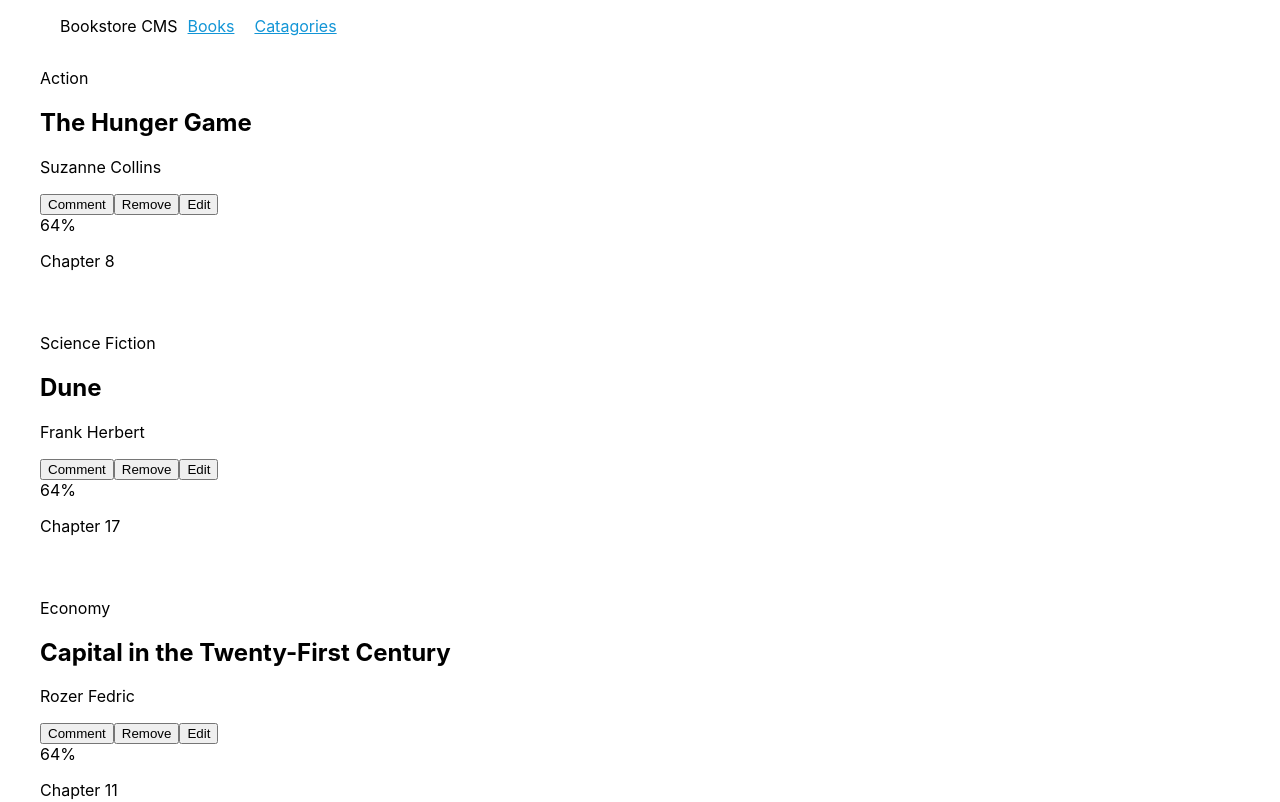
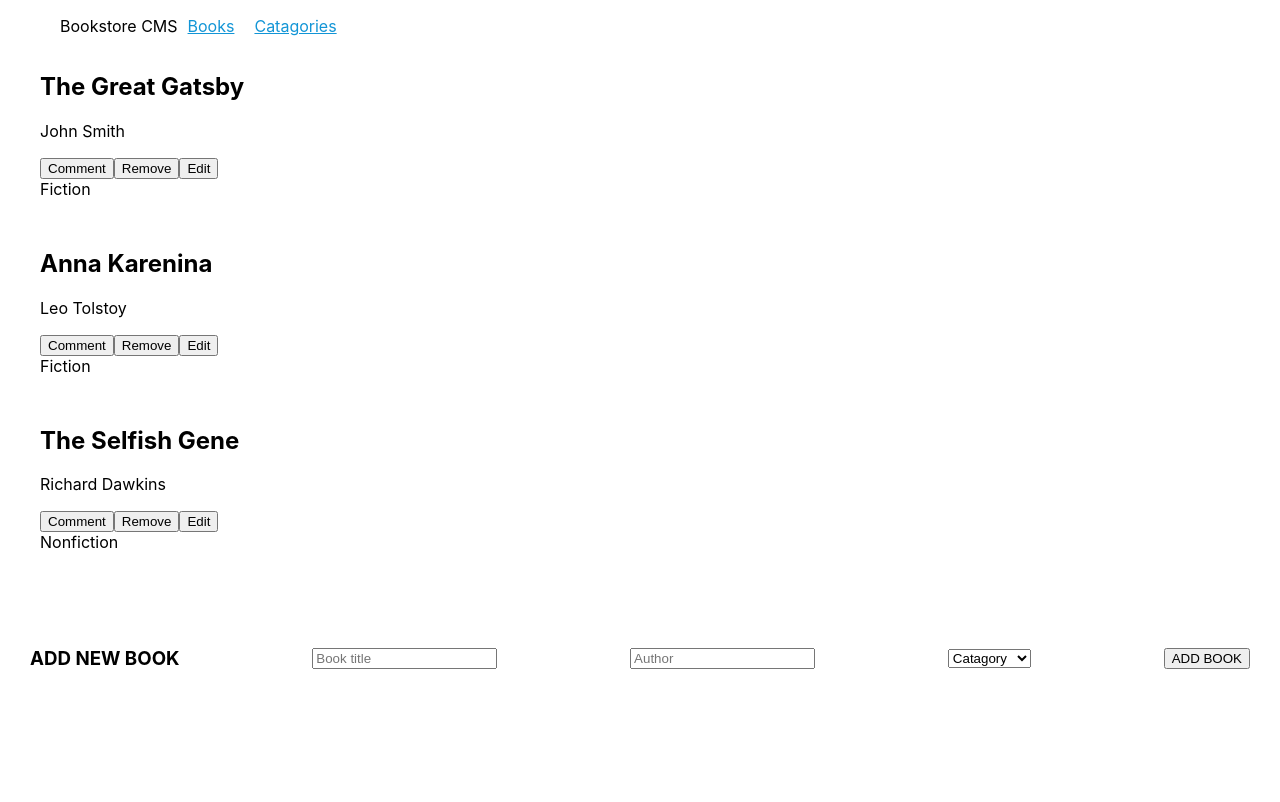
Before and after one commit to ibugithub/Book-Store, a React (Create React App) app: page / in a window 1280 px wide. Shown: the top 802 px of the page. Built offline with nearby package versions, Linux system fonts and the light colour scheme.

Commit message:
Add book adding and removing functionality

```diff
--- a/src/components/AddBook.js
+++ b/src/components/AddBook.js
@@ -1,14 +1,13 @@
 /* eslint-disable no-unused-vars */
 import { React, useState } from 'react';
 import { useDispatch } from 'react-redux';
-import PropTypes from 'prop-types';
 import { v4 as uid } from 'uuid';
 import styles from '../css/addBook.module.css';
 import { addBook } from '../redux/books/BookListSlice';
 
-const AddBook = ({ setBookList }) => {
+const AddBook = () => {
   const [bookTitle, setBookTitle] = useState('');
-  const [author, setAuthor] = useState('');
+  const [Author, setAuthor] = useState('');
   const [selectedCatagory, setSelectedCatagory] = useState('');
   const dispatch = useDispatch();
 
@@ -24,23 +23,20 @@ const AddBook = ({ setBookList }) => {
 
   const handleSubmit = (event) => {
     event.preventDefault();
-    dispatch(addBook({ title: bookTitle, catagory: selectedCatagory }));
     const newBook = {
-      Id: uid(),
-      Type: selectedCatagory,
-      Name: bookTitle,
-      Author: author,
-      Chapter: 'Chapter 1',
-      Progress: '0%',
+      itemId: uid(),
+      category: selectedCatagory,
+      title: bookTitle,
+      author: Author,
     };
-    setBookList((prevBooks) => [...prevBooks, newBook]);
+    dispatch(addBook(newBook));
   };
 
   return (
     <form className={styles['addBook-container']} onSubmit={handleSubmit}>
       <h3>ADD NEW BOOK</h3>
       <input type="text" placeholder="Book title" value={bookTitle} onChange={handleTitleChange} />
-      <input type="text" placeholder="Author" value={author} onChange={handleAuthorChange} />
+      <input type="text" placeholder="Author" value={Author} onChange={handleAuthorChange} />
       <select id="category" value={selectedCatagory} onChange={handleCatagoryChange}>
         <option value="" disabled>Catagory</option>
         <option value="Action">Action</option>
@@ -53,7 +49,4 @@ const AddBook = ({ setBookList }) => {
   );
 };
 
-AddBook.propTypes = {
-  setBookList: PropTypes.func.isRequired,
-};
 export default AddBook;
--- a/src/components/Book.js
+++ b/src/components/Book.js
@@ -4,28 +4,22 @@ import CommentRemoveEdit from './Comment_Remove_Edit';
 
 const Book = ({
   id,
-  type,
   name,
   author,
-  progress,
-  chapter,
+  category,
 }) => (
   <>
-    <p>{type}</p>
     <h2>{name}</h2>
     <p>{author}</p>
     <CommentRemoveEdit id={id} />
-    <div>{progress}</div>
-    <p>{chapter}</p>
+    <div>{category}</div>
   </>
 );
 
 Book.propTypes = {
   id: PropTypes.string.isRequired,
   name: PropTypes.string.isRequired,
-  type: PropTypes.string.isRequired,
+  category: PropTypes.string.isRequired,
   author: PropTypes.string.isRequired,
-  progress: PropTypes.string.isRequired,
-  chapter: PropTypes.string.isRequired,
 };
 export default Book;
--- a/src/components/BookList.js
+++ b/src/components/BookList.js
@@ -1,59 +1,28 @@
 /* eslint-disable no-unused-vars */
-import { useState, React } from 'react';
-import { v4 as uid } from 'uuid';
+import { React } from 'react';
+import { useSelector } from 'react-redux';
 import styles from '../css/bookList.module.css';
 import Book from './Book';
 import AddBook from './AddBook';
 
 const BookList = () => {
-  const [bookList, setBookList] = useState(
-    [
-      {
-        Id: uid(),
-        Type: 'Action',
-        Name: 'The Hunger Game',
-        Author: 'Suzanne Collins',
-        Chapter: 'Chapter 8',
-        Progress: '64%',
-      },
-
-      {
-        Id: uid(),
-        Type: 'Science Fiction',
-        Name: 'Dune',
-        Author: 'Frank Herbert',
-        Chapter: 'Chapter 17',
-        Progress: '64%',
-      },
-
-      {
-        Id: uid(),
-        Type: 'Economy',
-        Name: 'Capital in the Twenty-First Century',
-        Author: 'Rozer Fedric',
-        Chapter: 'Chapter 11',
-        Progress: '64%',
-      },
-
-    ],
-  );
+  const bookList = useSelector((state) => state.books.books);
   return (
     <>
       <ul className={styles.bookContainer}>
         {bookList.map((book) => (
-          <li key={book.Id}>
+          <li key={book.itemId}>
             <Book
-              id={book.Id}
-              name={book.Name}
-              type={book.Type}
-              author={book.Author}
-              chapter={book.Chapter}
-              progress={book.Progress}
+              id={book.itemId}
+              name={book.title}
+              author={book.author}
+              category={book.category}
+
             />
           </li>
         ))}
       </ul>
-      <AddBook setBookList={setBookList} />
+      <AddBook />
     </>
 
   );
--- a/src/redux/books/BookListSlice.js
+++ b/src/redux/books/BookListSlice.js
@@ -1,7 +1,26 @@
 import { createSlice } from '@reduxjs/toolkit';
 
 const initialState = {
-  book: [],
+  books: [
+    {
+      itemId: 'item1',
+      title: 'The Great Gatsby',
+      author: 'John Smith',
+      category: 'Fiction',
+    },
+    {
+      itemId: 'item2',
+      title: 'Anna Karenina',
+      author: 'Leo Tolstoy',
+      category: 'Fiction',
+    },
+    {
+      itemId: 'item3',
+      title: 'The Selfish Gene',
+      author: 'Richard Dawkins',
+      category: 'Nonfiction',
+    },
+  ],
 };
 
 export const bookSlice = createSlice({
@@ -9,15 +28,15 @@ export const bookSlice = createSlice({
   initialState,
   reducers: {
     addBook: (state, action) => {
-      state.book.push(action.payload);
+      state.books.push(action.payload);
     },
 
     removeBook: (state, action) => {
       const Id = action.payload;
-      state.book = state.book.filter((book) => book.id !== Id);
+      state.books = state.books.filter((book) => book.itemId !== Id);
     },
   },
 });
 
-export const { addBook, removeBook, incrementByAmout } = bookSlice.actions;
+export const { addBook, removeBook } = bookSlice.actions;
 export default bookSlice.reducer;
--- a/src/redux/store.js
+++ b/src/redux/store.js
@@ -4,7 +4,7 @@ import categoriesReducer from './categories/categoriesSlice';
 
 const store = configureStore({
   reducer: {
-    book: bookReducer,
+    books: bookReducer,
     category: categoriesReducer,
   },
 });
```
